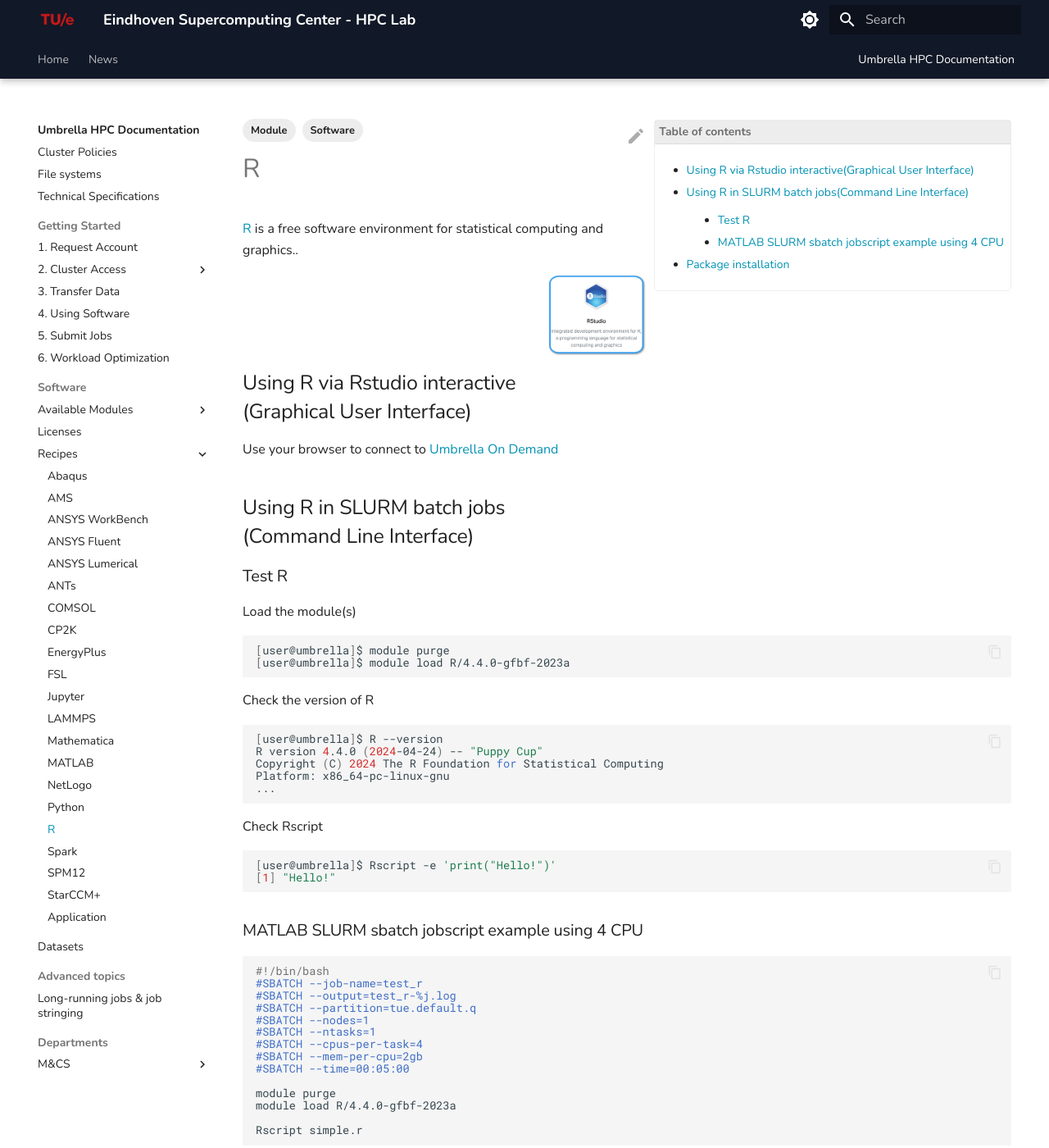
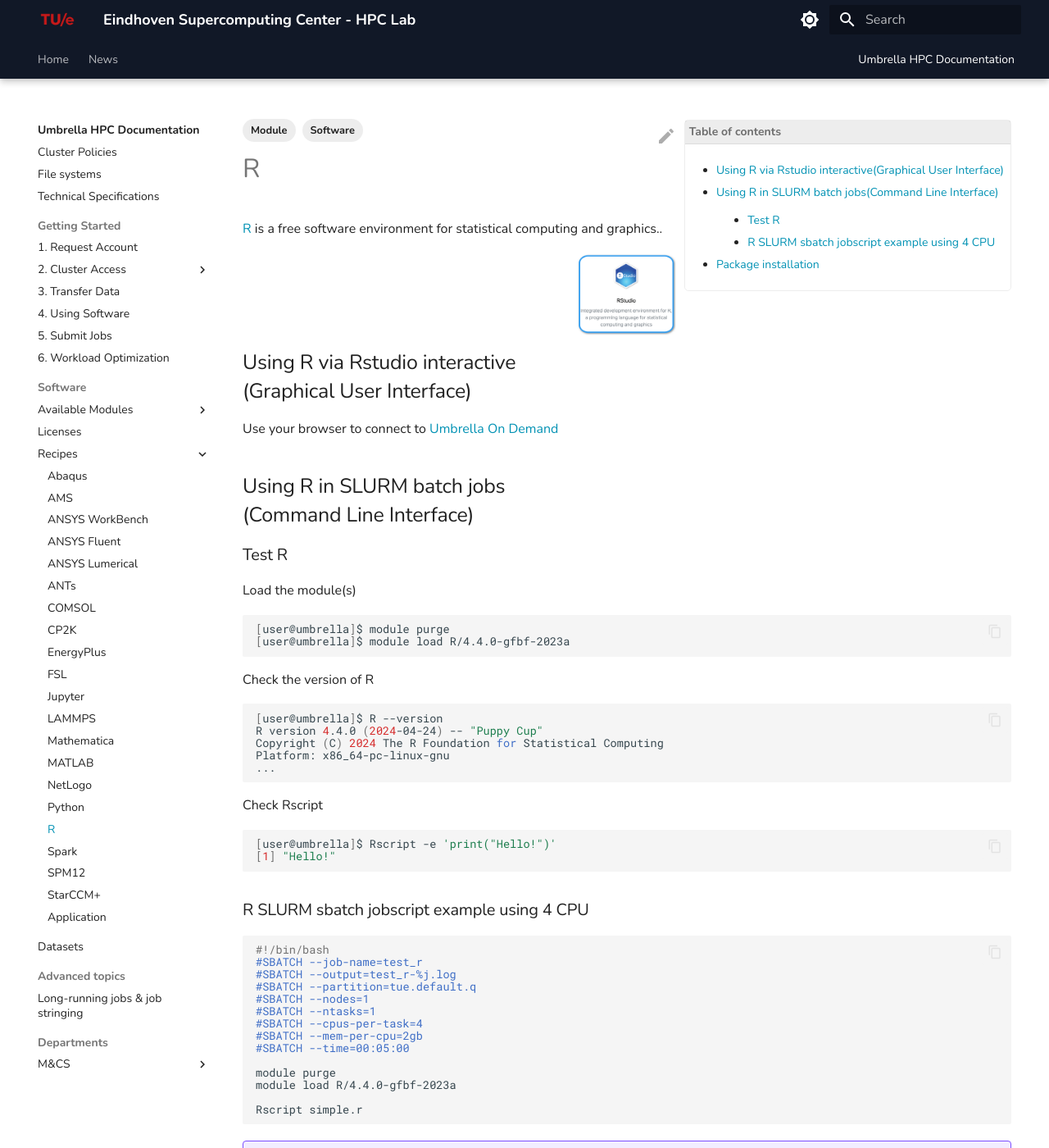
Before and after one commit to gferhpc/supercomputing.tue.nl, an MkDocs documentation site: the page built from pages/documentation/software/recipes/r.md, in a window 1280 px wide and 1400 px high. Shown: the whole window at 82% size. Built offline with MkDocs 1.6.1 and Material for MkDocs 9.7.7, drawn with Linux system fonts in a browser that asks for light colours.

Commit message:
Update r.md

````diff
--- a/pages/documentation/software/recipes/r.md
+++ b/pages/documentation/software/recipes/r.md
@@ -37,7 +37,7 @@
 [1] "Hello!"
 ```
 
-### MATLAB SLURM sbatch jobscript example using 4 CPU
+### R SLURM sbatch jobscript example using 4 CPU
 
 ```slurm
 #!/bin/bash
````
